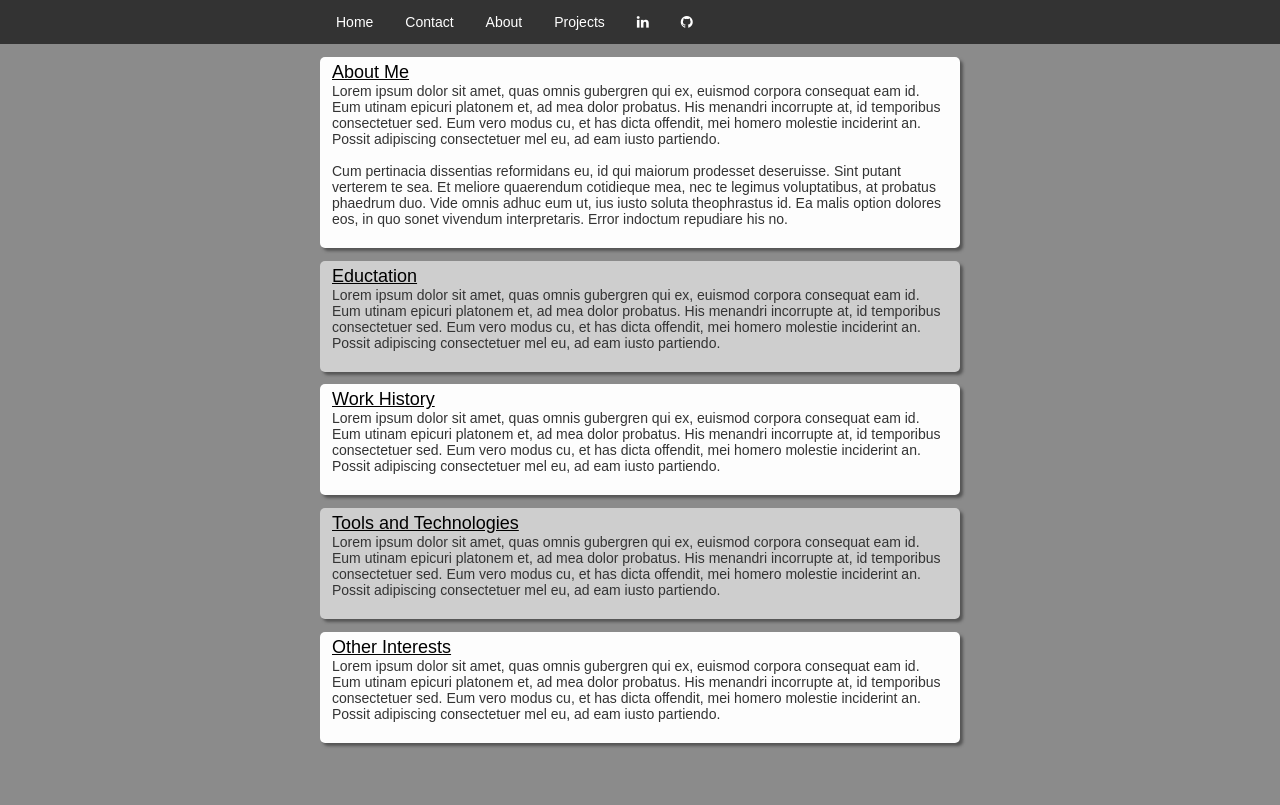
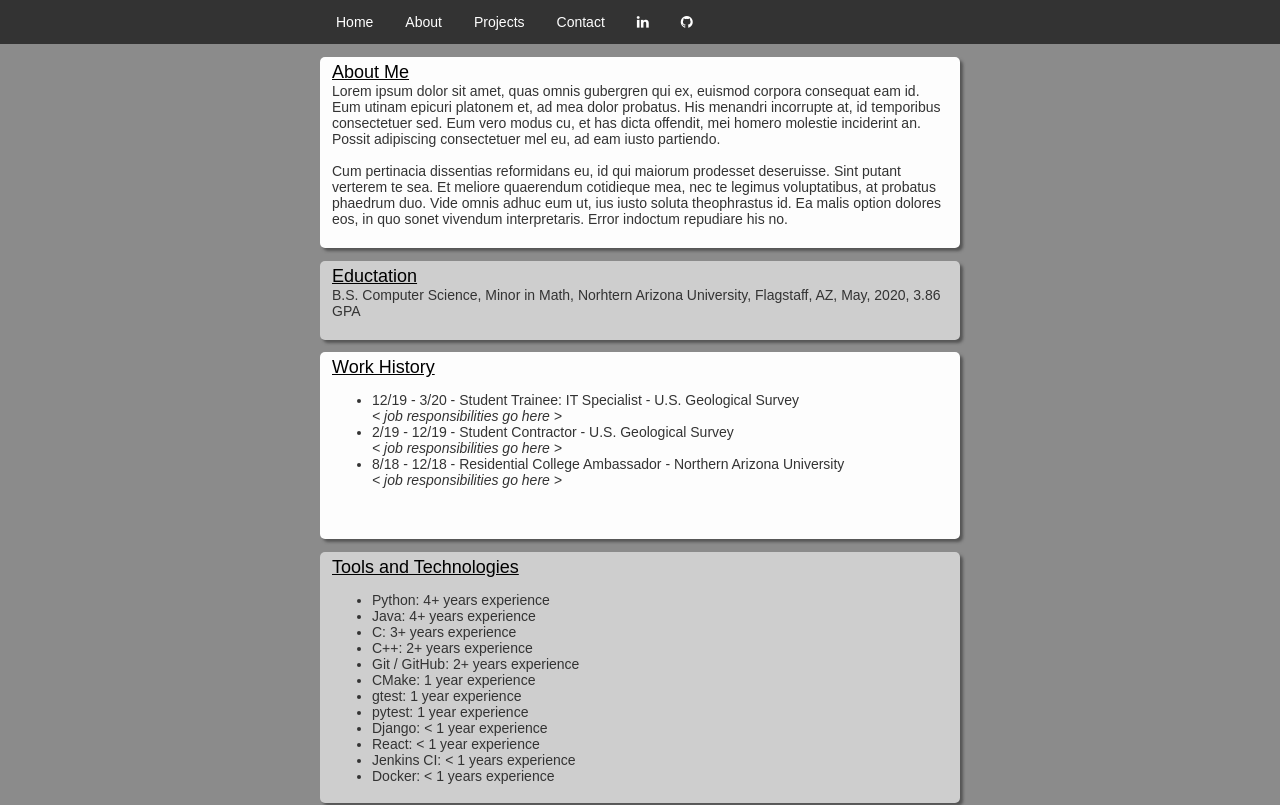
Before and after one commit to paarongiroux/portfolioWebsite, a React (Create React App) app: page /about in a window 1280 px wide. Shown: the top 805 px of the page. Built offline with nearby package versions, Linux system fonts and the light colour scheme.

Commit message:
adds more info and cleans up pages

```diff
--- a/src/Contact.css
+++ b/src/Contact.css
@@ -26,6 +26,7 @@ input[type=text], select, textarea {
   margin-bottom: 16px;
   resize: vertical;
 }
+
 input[type=email], select, textarea {
     width: 100%;
     padding: 12px;
--- a/src/Contact.js
+++ b/src/Contact.js
@@ -11,15 +11,11 @@ class Contact extends React.Component {
                     <div className = "sectionTitle">Contact Me:</div>
                     <form action="/action_page.php">
                         <label>Name</label>
-                        <input type="text"id="fname"name="firstname"placeholder="First & Last Name."/>
-
-
+                        <input type="text"id="fname"name="firstname"placeholder="First & last name"/>
                         <label>Email</label>
                         <input type="email"id="email"name="email"placeholder="Your email"/>
-
-
-                        <label>Subject</label>
-                        <textarea id="subject"name="subject"placeholder="Write something.."></textarea>
+                        <label>Message</label>
+                        <textarea id="subject"name="subject"placeholder="Write something"></textarea>
                         <input type="submit"value="Submit"/>
                     </form>
                 </div>
--- a/src/NavBar.css
+++ b/src/NavBar.css
@@ -1,4 +1,4 @@
-ul {
+.navul {
     list-style-type: none;
     width: 100%;
     margin: 0;
@@ -7,7 +7,7 @@ ul {
     background-color: #333;
   }
 
-li {
+.navli {
     float: left;
 }
 
@@ -26,6 +26,5 @@ li a:hover {
 .padded {
     margin: 0px 0%;
     padding: 0px 25%;
-    /* box-shadow: -3px 0px 0px 0px rgb(85, 85, 85), 3px 0px 0px 0px rgb(85, 85, 85); */
     background-color: #333;
 }
--- a/src/NavBar.js
+++ b/src/NavBar.js
@@ -8,13 +8,13 @@ class NavBar extends React.Component {
             <div class = "padded">
                 <meta name="viewport" content="width=device-width, initial-scale=1.0"></meta>
                 <link rel="stylesheet" href="https://maxcdn.bootstrapcdn.com/font-awesome/4.4.0/css/font-awesome.min.css"></link>
-                <ul>
-                    <li><Link to="/">Home</Link></li>
-                    <li><Link to="/contact">Contact</Link></li>
-                    <li><Link to="/about">About</Link></li>
-                    <li><Link to="/projects">Projects</Link></li>
-                    <li><a href="http://linkedin.com/in/pagiroux"><i class="fa fa-linkedin"></i></a></li>
-                    <li><a href="http://github.com/paarongiroux"><i class="fa fa-github"></i></a></li>
+                <ul className = "navul">
+                    <li className = "navli"><Link to="/">Home</Link></li>
+                    <li className = "navli"><Link to="/about">About</Link></li>
+                    <li className = "navli"><Link to="/projects">Projects</Link></li>
+                    <li className = "navli"><Link to="/contact">Contact</Link></li>
+                    <li className = "navli"><a href="http://linkedin.com/in/pagiroux"><i class="fa fa-linkedin"></i></a></li>
+                    <li className = "navli"><a href="http://github.com/paarongiroux"><i class="fa fa-github"></i></a></li>
                 </ul>
             </div>
         );
--- a/src/about.js
+++ b/src/about.js
@@ -27,10 +27,8 @@ class About extends React.Component {
                     <div className="sectionContent1">
                         <div className="sectionTitle"> Eductation </div>
                         <div>
-                            Lorem ipsum dolor sit amet, quas omnis gubergren qui ex, euismod corpora consequat eam id.
-                            Eum utinam epicuri platonem et, ad mea dolor probatus. His menandri incorrupte at,
-                            id temporibus consectetuer sed. Eum vero modus cu, et has dicta offendit, mei homero molestie
-                            inciderint an. Possit adipiscing consectetuer mel eu, ad eam iusto partiendo.
+                            B.S. Computer Science, Minor in Math, Norhtern Arizona University, Flagstaff, AZ,
+                            May, 2020, 3.86 GPA
                             <br></br>
                             <br></br>
                         </div>
@@ -38,10 +36,17 @@ class About extends React.Component {
                     <div className="sectionContent0">
                         <div className="sectionTitle"> Work History </div>
                         <div>
-                            Lorem ipsum dolor sit amet, quas omnis gubergren qui ex, euismod corpora consequat eam id.
-                            Eum utinam epicuri platonem et, ad mea dolor probatus. His menandri incorrupte at,
-                            id temporibus consectetuer sed. Eum vero modus cu, et has dicta offendit, mei homero molestie
-                            inciderint an. Possit adipiscing consectetuer mel eu, ad eam iusto partiendo.
+                            <ul>
+                                <li>
+                                    12/19 - 3/20 - Student Trainee: IT Specialist
+                                    - U.S. Geological Survey
+                                </li>
+                                    <p className = "description"> &lt; job responsibilities go here &gt; </p>
+                                <li> 2/19 - 12/19 - Student Contractor - U.S. Geological Survey </li>
+                                    <p className = "description"> &lt; job responsibilities go here &gt; </p>
+                                <li> 8/18 - 12/18 - Residential College Ambassador - Northern Arizona University </li>
+                                <   p className = "description"> &lt; job responsibilities go here &gt; </p>
+                            </ul>
                             <br></br>
                             <br></br>
                         </div>
@@ -49,21 +54,30 @@ class About extends React.Component {
                     <div className="sectionContent1">
                         <div className="sectionTitle"> Tools and Technologies </div>
                         <div>
-                            Lorem ipsum dolor sit amet, quas omnis gubergren qui ex, euismod corpora consequat eam id.
-                            Eum utinam epicuri platonem et, ad mea dolor probatus. His menandri incorrupte at,
-                            id temporibus consectetuer sed. Eum vero modus cu, et has dicta offendit, mei homero molestie
-                            inciderint an. Possit adipiscing consectetuer mel eu, ad eam iusto partiendo.
-                            <br></br>
-                            <br></br>
+                            <ul>
+                                <li> Python: 4+ years experience </li>
+                                <li> Java: 4+ years experience </li>
+                                <li> C: 3+ years experience    </li>
+                                <li> C++: 2+ years experience   </li>
+                                <li> Git / GitHub: 2+ years experience</li>
+                                <li> CMake: 1 year experience</li>
+                                <li> gtest: 1 year experience</li>
+                                <li> pytest: 1 year experience </li>
+                                <li> Django: &lt; 1 year experience </li>
+                                <li> React: &lt; 1 year experience</li>
+                                <li> Jenkins CI: &lt; 1 years experience </li>
+                                <li> Docker: &lt; 1 years experience </li>
+                            </ul>
                         </div>
                     </div>
                     <div className="sectionContent0">
                         <div className="sectionTitle"> Other Interests </div>
                         <div>
-                            Lorem ipsum dolor sit amet, quas omnis gubergren qui ex, euismod corpora consequat eam id.
-                            Eum utinam epicuri platonem et, ad mea dolor probatus. His menandri incorrupte at,
-                            id temporibus consectetuer sed. Eum vero modus cu, et has dicta offendit, mei homero molestie
-                            inciderint an. Possit adipiscing consectetuer mel eu, ad eam iusto partiendo.
+                            <ul>
+                                <li> binchutles </li>
+                                <li> longboards </li>
+                                <li> gaming </li>
+                            </ul>
                             <br></br>
                             <br></br>
                         </div>
--- a/src/index.css
+++ b/src/index.css
@@ -80,3 +80,9 @@ body {
         transform: translateY(0px);
     }
 }
+
+.description {
+    font-style: italic;
+    margin: 0;
+    padding: 0;
+}
```
